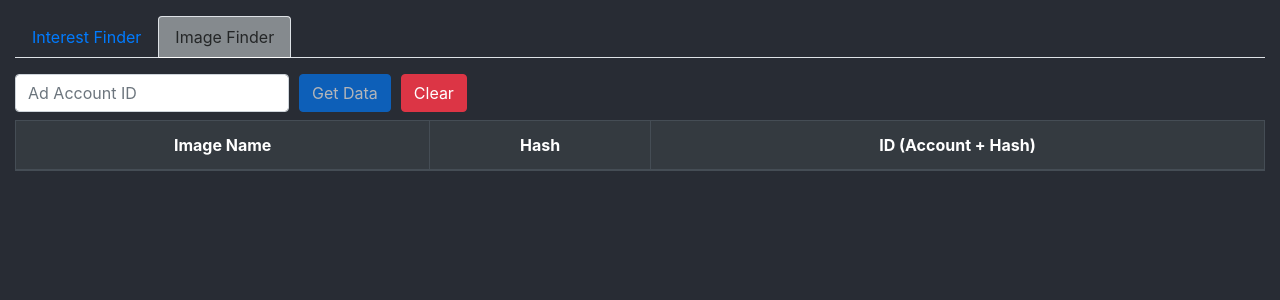
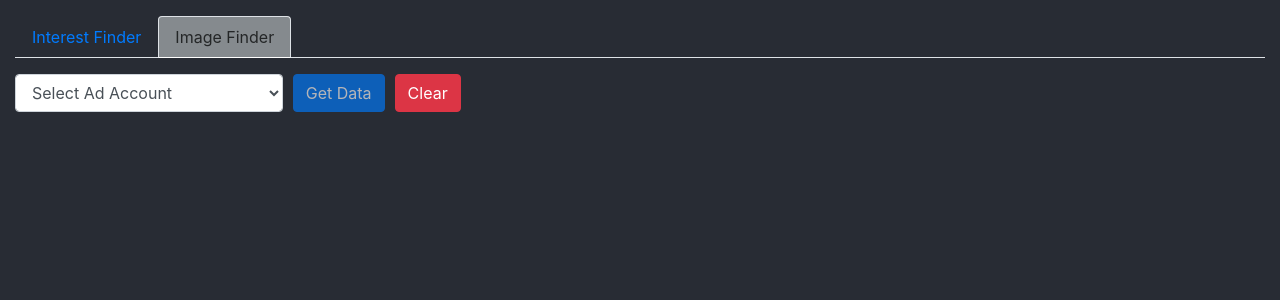
Before and after one commit to lmonge87/fbbusinesstools, a React (Create React App) app: page / in a window 1280 px wide. Both pictures are taken after a click on the tab "Image Finder". Shown: the top 300 px of the page. Built offline with nearby package versions, Linux system fonts and the light colour scheme.

Commit message:
New selection feature for images

```diff
--- a/src/components/images.js
+++ b/src/components/images.js
@@ -1,4 +1,4 @@
-import React, { useState } from "react";
+import React, { useState, useEffect } from "react";
 import Row from "react-bootstrap/Row";
 import Col from "react-bootstrap/Col";
 import Table from "react-bootstrap/Table";
@@ -12,30 +12,72 @@ import axios from "axios";
 export default function ImageFinder(props) {
   const { accessToken } = props;
   const [adAccountID, setAdAccountID] = useState("");
-  const [fetchedData, setFetchedData] = useState(undefined);
+  const [fetchedImageData, setFetchedImageData] = useState(undefined);
+  const [fetchedAccountName, setFetchedAccountName] = useState(undefined);
+  const [userBusiness, setUserBusiness] = useState(undefined);
+  const [businessAdAccounts, setBusinessAdAccounts] = useState(undefined);
   const [showError, setShowError] = useState(false);
 
   const handleSubmit = async (e) => {
     e.preventDefault();
-    setFetchedData(await dataCall(adAccountID));
+    dataCall(adAccountID);
     setAdAccountID("");
   };
 
   const handleClear = () => {
     setShowError(false);
-    setFetchedData(undefined);
+    setFetchedImageData(undefined);
   };
 
   const dataCall = async (adAccountID) => {
     try {
-      const response = await axios.get(
-        `https://graph.facebook.com/v8.0/act_${adAccountID}/adimages?fields=name,id,hash&limit=1000&access_token=${accessToken}`
+      await axios
+        .all([
+          axios.get(
+            `https://graph.facebook.com/v8.0/${adAccountID}/adimages?fields=name,id,hash&limit=1000&access_token=${accessToken}`
+          ),
+          axios.get(
+            `https://graph.facebook.com/v8.0/${adAccountID}/?fields=name&access_token=${accessToken}`
+          ),
+        ])
+        .then(
+          axios.spread((firstRes, secRes) => {
+            setFetchedImageData(firstRes.data.data);
+            setFetchedAccountName(secRes.data.name);
+          })
         );
-      return response.data.data;
     } catch (err) {
       setShowError(true);
     }
   };
+
+  useEffect(() => {
+    accessToken &&
+      axios
+        .get(
+          `https://graph.facebook.com/v8.0/me?fields=businesses&access_token=${accessToken}`
+        )
+        .then((response) => {
+          setUserBusiness(response.data.businesses.data[0].id);
+        })
+        .catch(() => {
+          setShowError(true);
+        });
+  }, [accessToken]);
+
+  useEffect(() => {
+    userBusiness &&
+      axios
+        .get(
+          `https://graph.facebook.com/v8.0/${userBusiness}/owned_ad_accounts?fields=name&limit=500&access_token=${accessToken}`
+        )
+        .then((response) => {
+          setBusinessAdAccounts(response.data.data.sort((a, b) => (a.id > b.id) ? 1 : -1));
+        })
+        .catch(() => {
+          setShowError(true);
+        });
+  }, [userBusiness, accessToken]);
 
   return (
     <>
@@ -43,18 +85,23 @@ export default function ImageFinder(props) {
         <Col xs="8">
           <Form onSubmit={handleSubmit}>
             <Form.Row className="align-items-center">
-              <Col xs="auto">
+              <Col xs="4">
                 <Form.Label srOnly>Ad Interest</Form.Label>
                 <Form.Control
-                  className="mb-2"
-                  type="text"
-                  placeholder="Ad Account ID"
-                  name="accountID"
-                  value={adAccountID}
-                  onChange={(e) => {
+                  className="mb-2" as="select" placeholder="Ad Account ID"
+                  name="accountID" value={adAccountID}
+                  onChange=
+                  {(e) => {
                     setAdAccountID(e.target.value);
-                  }}
-                />
+                  }}>
+                  <option hidden>Select Ad Account</option>
+                  {businessAdAccounts &&
+                    businessAdAccounts.map((i) => (
+                      <option key={i.id} value={i.id}>
+                        {i.name}
+                      </option>
+                    ))}
+                </Form.Control>
               </Col>
               <Col xs="auto">
                 <Button
@@ -73,7 +120,7 @@ export default function ImageFinder(props) {
             </Form.Row>
           </Form>
         </Col>
-        {fetchedData && !fetchedData.length && (
+        {fetchedImageData && !fetchedImageData.length && (
           <Col>
             <h4>
               <Badge variant="danger">No Results</Badge>
@@ -83,8 +130,12 @@ export default function ImageFinder(props) {
       </Row>
       <Row>
         <Col>
+          {fetchedImageData && (
             <Table responsive striped bordered hover variant="dark">
               <thead>
+                <tr>
+                  <th colSpan="3">{fetchedAccountName}</th>
+                </tr>
                 <tr>
                   <th>Image Name</th>
                   <th>Hash</th>
@@ -92,8 +143,7 @@ export default function ImageFinder(props) {
                 </tr>
               </thead>
               <tbody>
-              {fetchedData &&
-                fetchedData.map((item) => (
+                {fetchedImageData.map((item) => (
                   <tr key={uuidv4()}>
                     <td>{item.name}</td>
                     <td>{item.hash}</td>
@@ -102,13 +152,17 @@ export default function ImageFinder(props) {
                 ))}
               </tbody>
             </Table>
+          )}
         </Col>
       </Row>
       {showError && (
         <Alert variant="danger" onClose={() => setShowError(false)} dismissible>
           <Alert.Heading>Oh snap!</Alert.Heading>
           {accessToken ? (
-            <p>Please confirm that you entered a valid Ad Account ID or refresh the application</p>
+            <p>
+              Please confirm that you entered a valid Ad Account ID, refresh the
+              application or contact the developer.
+            </p>
           ) : (
             <p>Please authenticate with your Facebook account to continue</p>
           )}
--- a/src/components/interests.js
+++ b/src/components/interests.js
@@ -18,7 +18,7 @@ export default function InterestFinder(props) {
   const handleSubmit = async (e) => {
     e.preventDefault();
     setFetchedData(await dataCall(interest));
-    setInterest('')
+    setInterest("");
   };
 
   const handleClear = () => {
@@ -78,11 +78,7 @@ export default function InterestFinder(props) {
                 </Button>
               </Col>
               <Col xs="auto">
-                <Button
-                  variant="danger"
-                  className="mb-2"
-                  onClick={handleClear}
-                >
+                <Button variant="danger" className="mb-2" onClick={handleClear}>
                   Clear
                 </Button>
               </Col>
@@ -99,6 +95,7 @@ export default function InterestFinder(props) {
       </Row>
       <Row>
         <Col>
+          {fetchedData && (
             <Table responsive striped bordered hover variant="dark">
               <thead>
                 <tr>
@@ -118,6 +115,7 @@ export default function InterestFinder(props) {
                   ))}
               </tbody>
             </Table>
+          )}
         </Col>
       </Row>
       {showError && (
```
Also changed, not shown: public/manifest.json. Lines whose indentation alone changed are shown as unchanged.
